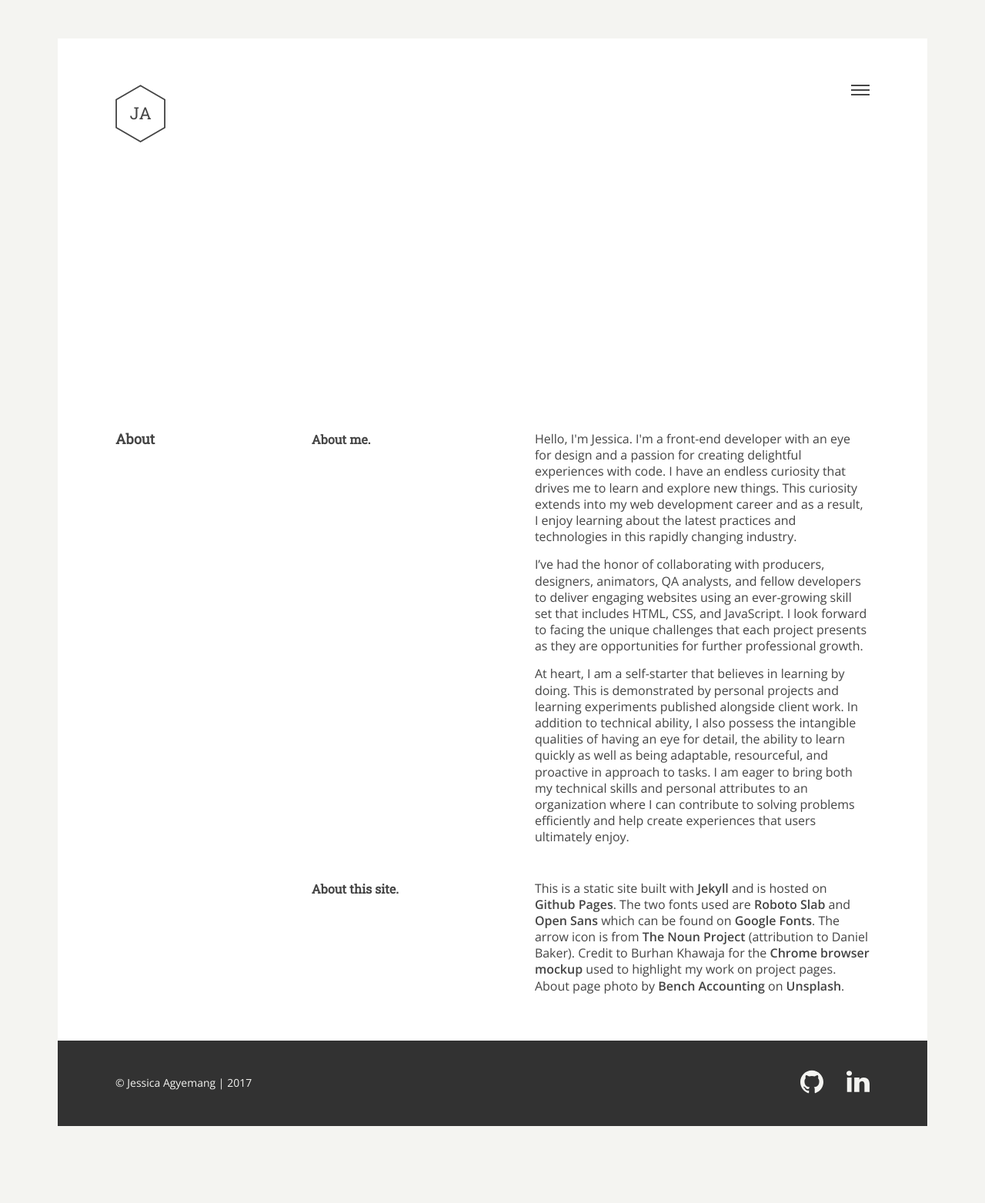
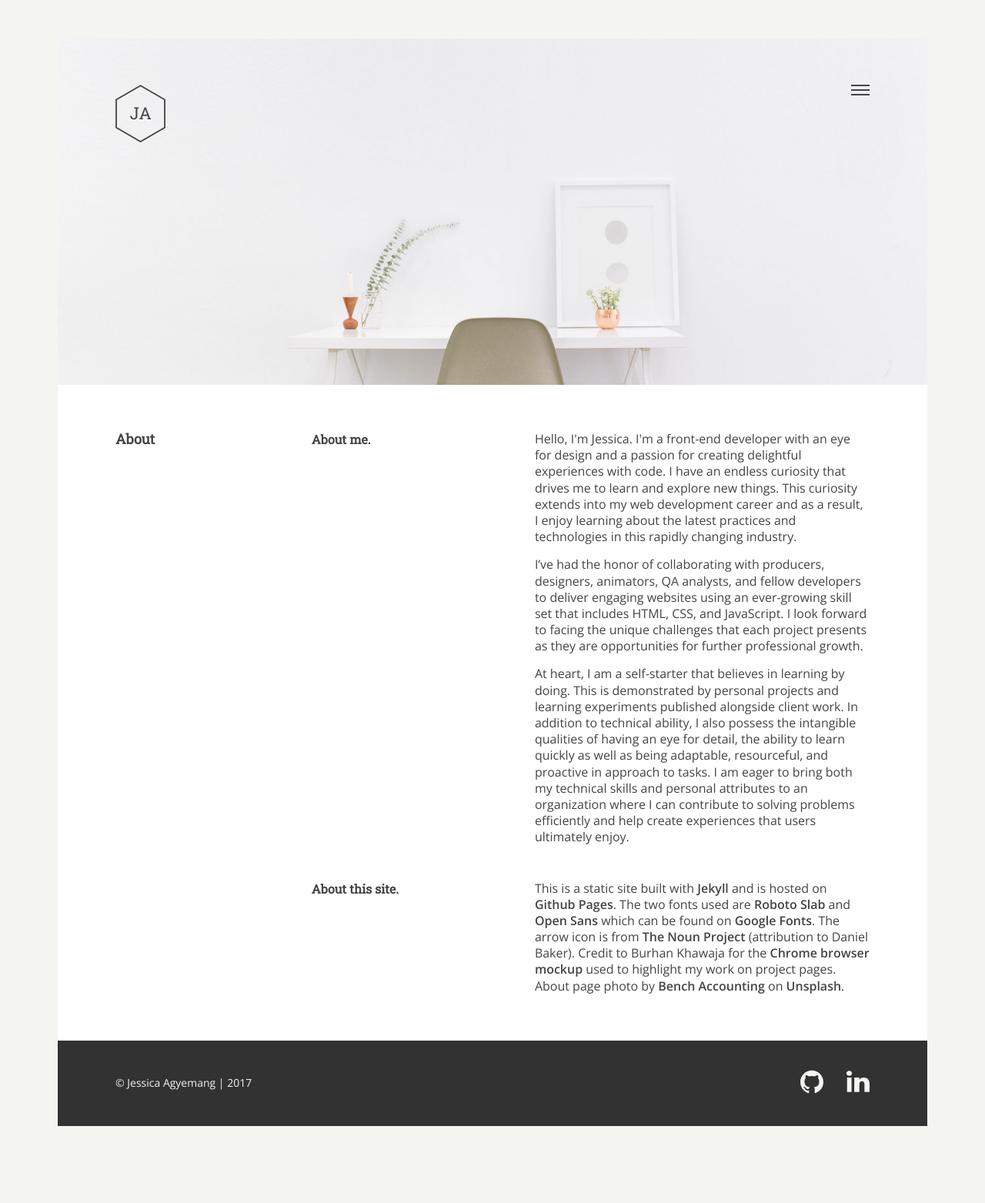
Before and after one commit to jessicaosei/jessicaosei.com, a Jekyll site: the page built from about/index.html, in a window 1280 px wide. Shown: the whole page at 77% size. Built offline with Jekyll 4.4.1, drawn with Linux system fonts in a browser that asks for light colours; Markdown is read by kramdown in place of the engine named in the settings; comment, search, counter and statistics services are not loaded.

Commit message:
Fix About background image in Firefox

```diff
--- a/_sass/_about.scss
+++ b/_sass/_about.scss
@@ -6,7 +6,8 @@
 
 	.about-image {
 		height: 350px;
-		background: url('../images/about-hero.jpg') center no-repeat / cover;
+		background: url('../images/about-hero.jpg') center no-repeat;
+		background-size: cover;
 	}
 
 	.about-headline {
```
